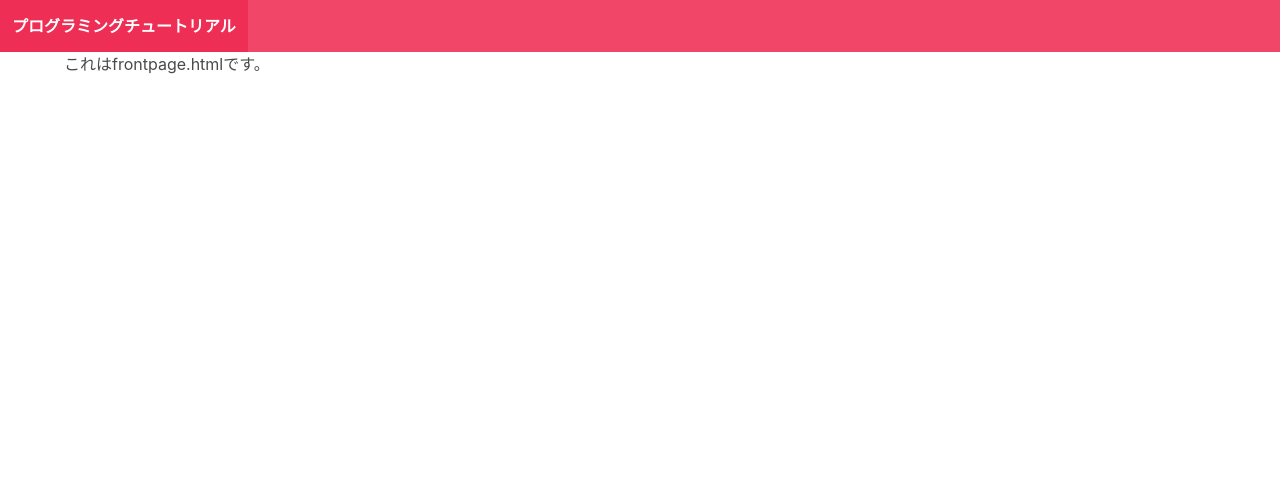
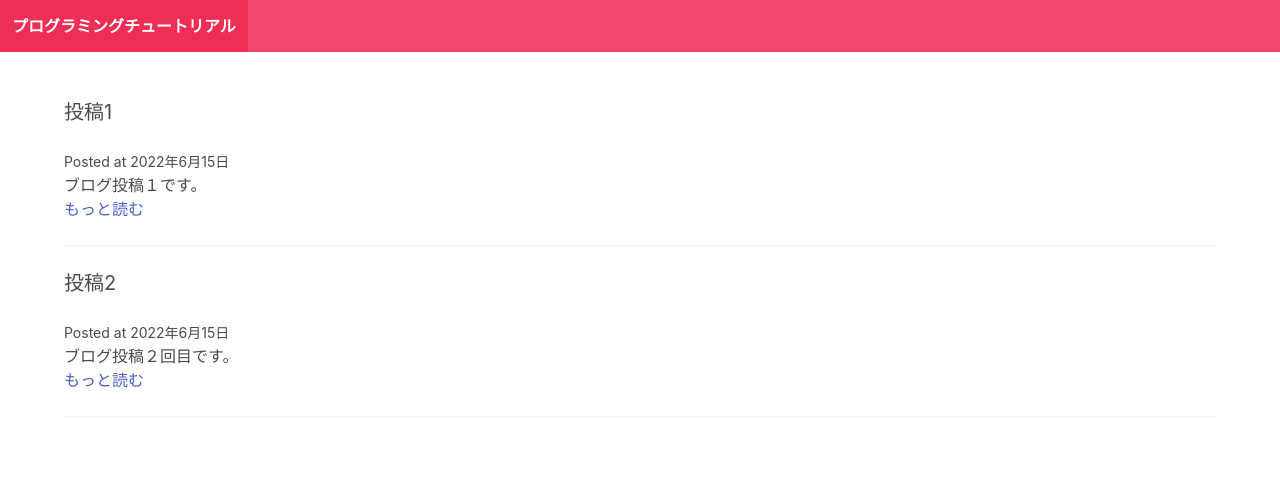
Before and after one commit to kindamu24005/django, a Django app: page / in a window 1280 px wide. Shown: the top 489 px of the page. Run offline with Django 4.2, Linux system fonts and the light colour scheme; data comes from the database, SQL or seed files in the repository; both versions use the stored data as it was after the commit.

Commit message:
django更新

```diff
--- a/microblog/blog/admin.py
+++ b/microblog/blog/admin.py
@@ -1,8 +1,9 @@
 from django.contrib import admin
 
 from blog.models import Post
-from .models import Post #models.pyで作ったPostを呼び出す
+from .models import Post, Comment #models.pyで作ったPostを呼び出す
 
 
 # Register your models here.
 admin.site.register(Post)
+admin.site.register(Comment)
--- a/microblog/blog/models.py
+++ b/microblog/blog/models.py
@@ -9,3 +9,14 @@ class Post(models.Model):
     intro = models.TextField()
     body = models.TextField() #文字を打つことができるフィールド
     posted_date = models.DateField(auto_now_add=True) #日付を打つことができるフィールド（auto_now_addはリアルタイムを自動で入力）
+
+
+
+class Comment(models.Model):
+    post = models.ForeignKey(Post, related_name="comments", on_delete=models.CASCADE)
+    #ForeignKey:1対多の関係の時に使う
+    #on_delete:本文を消すと他のemail情報とかname情報とかも全て消すようになる、、、みたいな
+    name = models.CharField(max_length=255)
+    email = models.EmailField()
+    body = models.TextField()
+    posted_date = models.DateTimeField(auto_now_add=True)
--- a/microblog/blog/templates/blog/base.html
+++ b/microblog/blog/templates/blog/base.html
@@ -19,7 +19,7 @@
            </div>
         </nav>
 
-        <section>
+        <section class="section">
             <div class = "container">{% block content %} {% endblock %} </div>
         </section>
     </body>
--- a/microblog/blog/templates/blog/frontpage.html
+++ b/microblog/blog/templates/blog/frontpage.html
@@ -1,6 +1,16 @@
 {% extends "blog/base.html" %}
 {% block content %}
+{% for post in posts %}
 <div class="post block">
-    <h2>これはfrontpage.htmlです。</h2>
+    <h2 class="subtitle">
+        {{post.title}}
+    </h2>
+    <small>
+        Posted at {{post.posted_date}}
+    </small>
+    <p>{{post.intro}}</p>
+    <a href="{% url 'post_detail' post.slug %}">もっと読む</a>
+    <hr/>
 </div>
+{% endfor %}
 {% endblock %}
--- a/microblog/blog/views.py
+++ b/microblog/blog/views.py
@@ -1,5 +1,16 @@
 from django.shortcuts import render
+
+from blog.forms import CommentForm
+from .models import Post
 
 # Create your views here.
 def frontpage(request):
-    return render(request, "blog/frontpage.html")
+    posts = Post.objects.all() #データベースにあるpostのデータを全てとってくる。それをpostsの中に格納
+    return render(request, "blog/frontpage.html", {"posts": posts}) #{}内はpostsを"posts"で全てviewsに渡してあげる→htmlファイルと連携してサーバーに返す
+
+def post_detail(request, slug): #クリックするとslugにpost-1が入る
+    post = Post.objects.get(slug=slug) #post-1とpost-1を照合してそのデータをpostに入れる
+
+    if request.method =="POST":
+        form = CommentForm(request.POST)
+    return render(request, "blog/post_detail.html", {"post": post}) #それをリターンで返す
--- a/microblog/microblog/urls.py
+++ b/microblog/microblog/urls.py
@@ -2,9 +2,10 @@
 from django.contrib import admin
 from django.urls import path
 
-from blog.views import frontpage #blogフォルダの中のviewsファイルの中にfrontpageが書いてありますよ
+from blog.views import frontpage, post_detail #blogフォルダの中のviewsファイルの中にfrontpageが書いてありますよ
 
 urlpatterns = [
     path('admin/', admin.site.urls), #データベースを扱ううえでの管理画面にアクセスする
-    path("", frontpage) #何のpathも指定しない時はフロントページに飛ぶ
+    path("", frontpage), #何のpathも指定しない時はフロントページに飛ぶ
+    path("<slug:slug>/", post_detail, name="post_detail") #slugはurlに指定することのできる文字列（modelsで定義している）
 ]
```
Also changed, not shown: microblog/blog/forms.py (added, +7 -0 lines), microblog/blog/templates/blog/post_detail.html (added, +28 -0 lines), microblog/blog/migrations/0002_comment.py (added), microblog/db.sqlite3.
